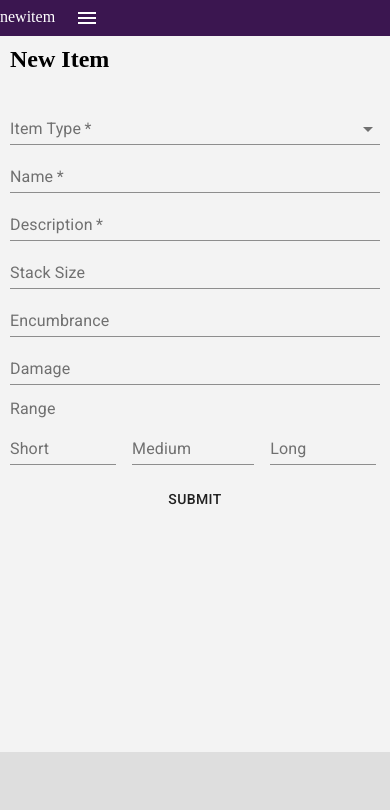
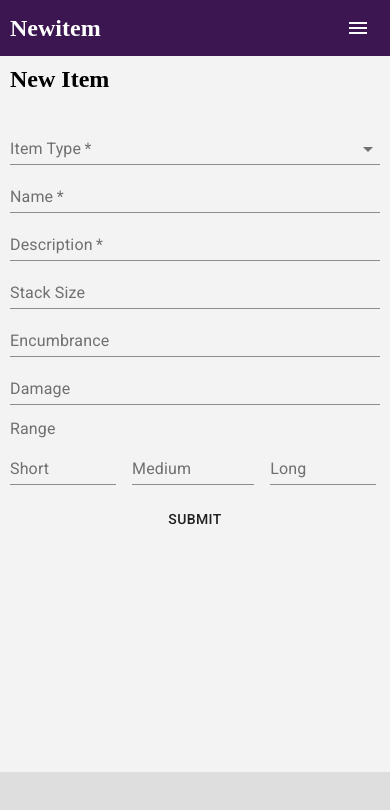
Before and after one commit to Janne555/lotfsd-frontend, a React (Create React App) app: page /newitem in a window 390 px wide. Shown: the top 810 px of the page. Built offline with nearby package versions, Linux system fonts and the light colour scheme.

Commit message:
wip mobile optimization

```diff
--- a/src/Components/Interface/NavMenu/NavBar.tsx
+++ b/src/Components/Interface/NavMenu/NavBar.tsx
@@ -8,6 +8,7 @@ import { useRouteMatch } from 'react-router-dom'
 import Slide from '@material-ui/core/Slide'
 import useScrollTrigger from '@material-ui/core/useScrollTrigger'
 import Menu from '@material-ui/icons/Menu'
+import Drawer from '@material-ui/core/Drawer'
 
 const navMenuContext = React.createContext({
   onSetVisible(name: string) {
@@ -31,13 +32,21 @@ const useStyles = createUseStyles((theme: Theme) => ({
   },
   '@media (max-width: 1100px)': {
     navBar: {
-      flexDirection: 'column'
+      flexDirection: 'column',
+      padding: '10px 0 10px 10px'
     }
   },
-  mobileMenu: {
+  mobileNavBar: {
     display: 'flex',
-    flexDirection: 'column',
-    width: '100%'
+    justifyContent: 'space-between',
+    alignItems: 'center',
+    '& h2': {
+      margin: 0
+    }
+  },
+  drawer: {
+    backgroundColor: theme.colorDark,
+    height: '100%'
   }
 }))
 
@@ -73,16 +82,16 @@ function NavBar({ children }: Props) {
     return (
       <navMenuContext.Provider value={{ onSetVisible: handleFocusOrHover, onHide: handleMouseLeaveOrBlur }}>
         <HideOnScroll>
-          <header className={classes.navBar} onBlur={() => setShowMenu(false)}>
-            <div>
-              <span>{match?.params.path}</span>
+          <header className={classes.navBar}>
+            <div className={classes.mobileNavBar}>
+              <h2>{match?.params.path.replace(/^./, str => str.toUpperCase())}</h2>
               <Button onClick={() => setShowMenu(prev => !prev)}><Menu htmlColor="white" /></Button>
             </div>
-            {showMenu &&
-              <div className={classes.mobileMenu}>
+            <Drawer anchor="right" open={showMenu} onClose={() => setShowMenu(false)}>
+              <div className={classes.drawer} >
                 {children}
               </div>
-            }
+            </Drawer>
           </header>
         </HideOnScroll>
       </navMenuContext.Provider>
--- a/src/Components/Interface/NavMenu/NavItem.tsx
+++ b/src/Components/Interface/NavMenu/NavItem.tsx
@@ -26,25 +26,12 @@ const useStyles = createUseStyles((theme: Theme) => ({
   },
   '@media (max-width: 1100px)': {
     navItem: {
-      display: 'flex',
-      alignItems: 'center',
-      justifyContent: 'center',
-      padding: '0 1em',
-      height: '100%',
+      height: 'initial',
       backgroundColor: theme.colorDark,
-      color: 'white',
-      border: 'none',
-      font: 'initial',
-      outline: 'none',
-      '&:hover': {
-        backgroundColor: theme.colorPurpleDark,
-        cursor: 'pointer'
-      },
-      '&:focus': {
-        backgroundColor: theme.colorPurpleDark,
-        cursor: 'pointer'
-      },
-      marginLeft: (end: boolean | undefined) => end ? 0 : 0
+      padding: '1rem',
+      borderBottom: theme.border,
+      width: '100%',
+      fontSize: '1.3rem'
     }
   }
 }))
```
